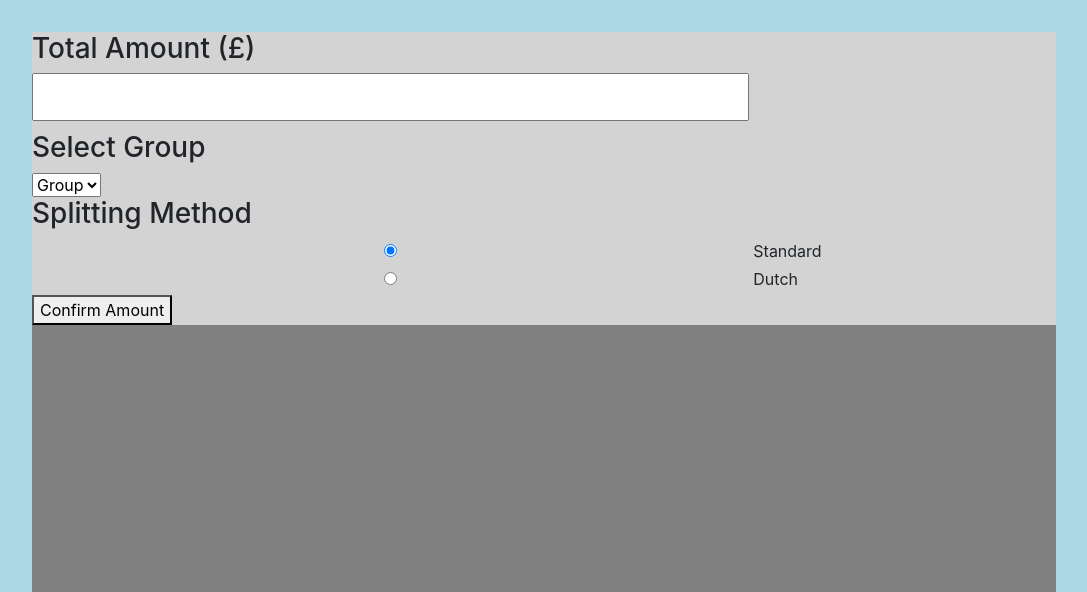
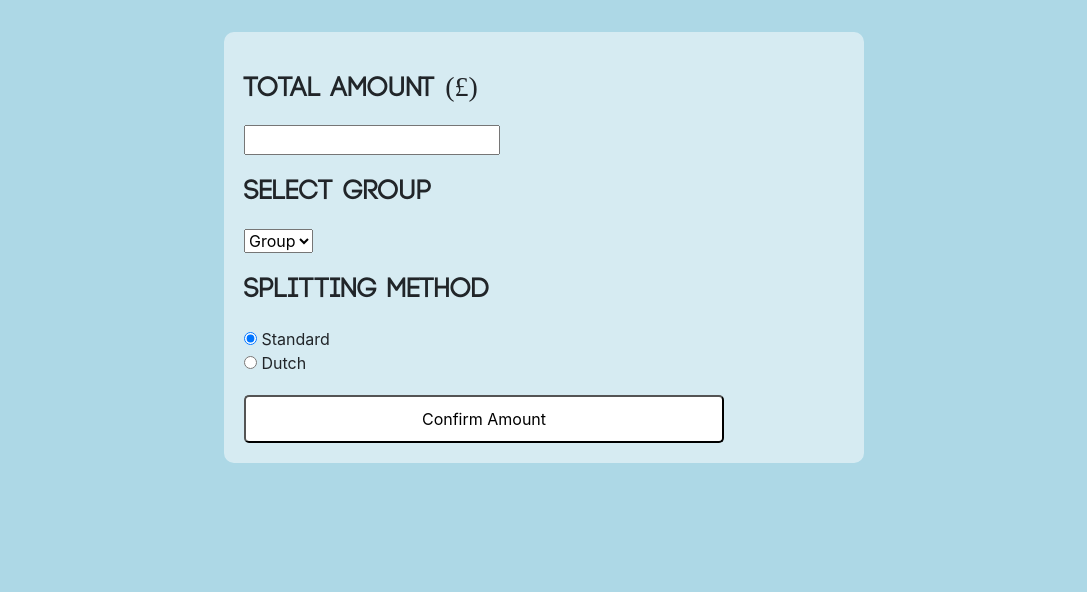
Before and after one commit to NXFORG/INSE---Bill-Splitting-Application, a PHP site: page /splitBill.html in a window 1280 px wide. Shown: the part 262-854 px from the top of the page, without its empty margins (96-1183 px from the left). After the commit the page ends 725 px from the top, so only its background shows below. Run offline with PHP 8.4, Linux system fonts and the light colour scheme; some libraries are stand-ins or nearby versions.

Commit message:
Styled bill split page

```diff
--- a/style.css
+++ b/style.css
@@ -140,16 +140,36 @@
   border-radius: 10px;
 }
 #billContainer{
-  position: absolute;
-  background-color: grey; /*Colour for testing purposes */
+  width: 20%;
+  margin-left: auto;
+  margin-right: auto;
+  height: auto;
+  background-color: rgba(255,255,255,0.5);
+  border-radius: 10px;
+  margin-bottom: 20px;
+  padding: 20px;
+}
+#amountContainer > h3{
+    font-family: 'code';
+    margin-bottom: 20px;
+    margin-top: 20px;
+}
+#btnContainer{
+  display: flex;
+  justify-content: center;
+}
+#confirmAmountBtn{
+  margin-top: 20px;
+  border-radius: 5px;
+  background-color: white;
   width: 80%;
-  height: 70%;
-  margin-left: 10%;
+  padding: 10px;
 }
-#amountContainer{
-  background-color: lightgrey;  /*Colour for testing purposes */
+#confirmAmountBtn:hover{
+  background-color: #60bcea;
+  border-color: white;
+  color: white;
 }
-
 /* CSS for group page */
 #addContact{
   background-color: white;
@@ -235,7 +255,12 @@
   display: none;
   background-color: rgba(215, 212, 219);
 }
-input{
+#contactNameInput,#contactPhoneInput,#contactDescriptionInput{
+  width: 70%;
+  padding: 10px;
+  margin-bottom: 10px;
+}
+#groupNameInput,#groupMembersInput,#groupDescriptionInput{
   width: 70%;
   padding: 10px;
   margin-bottom: 10px;
@@ -249,6 +274,15 @@
   width: 70%;
 }
 /* media queries to scale content on smaller devices*/
+label{
+  margin-left: 5px;
+  font-family: 'lml';
+}
+@media all and (max-width: 1500px) {
+  #billContainer{
+    width: 50%;
+  }
+}
 @media all and (max-width: 700px) {
   .button{
     height: 12%;
@@ -270,17 +304,18 @@
     padding-top: 5px;
     padding-bottom: 5px;
   }
+  #billContainer{
+    width: 80%;
+  }
+
 }
 @media all and (max-width: 1000px) {
   .logo{
     right: 0;
   }
 }
-/*@media all and (max-width: 2000px){
-  #addGroup,#addContact{
-    width: 40%;
-    font-size: 150%;
-  }
+
+/*
   .contact,.group{
     width: 80%;
     font-size: 120%;
```
